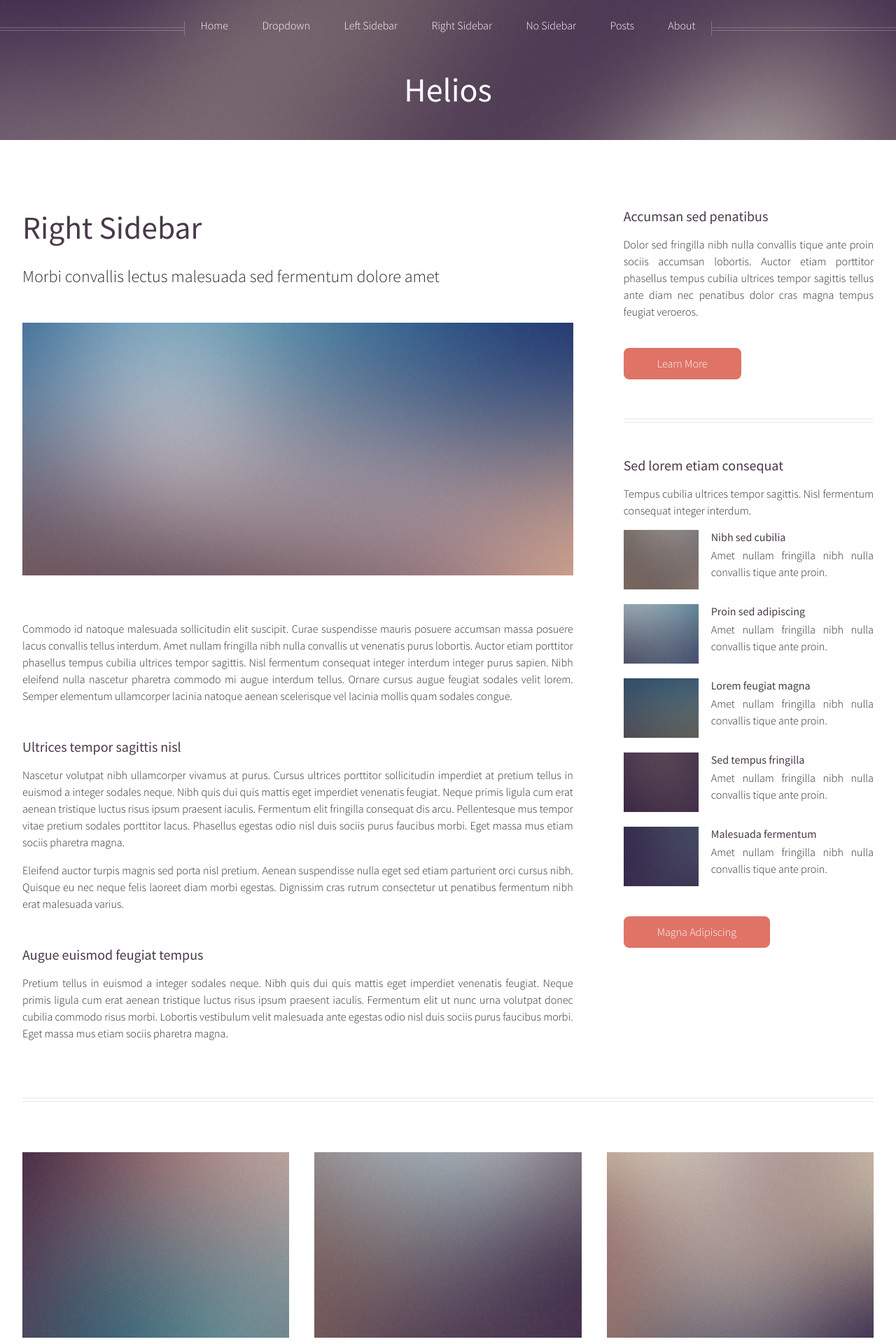
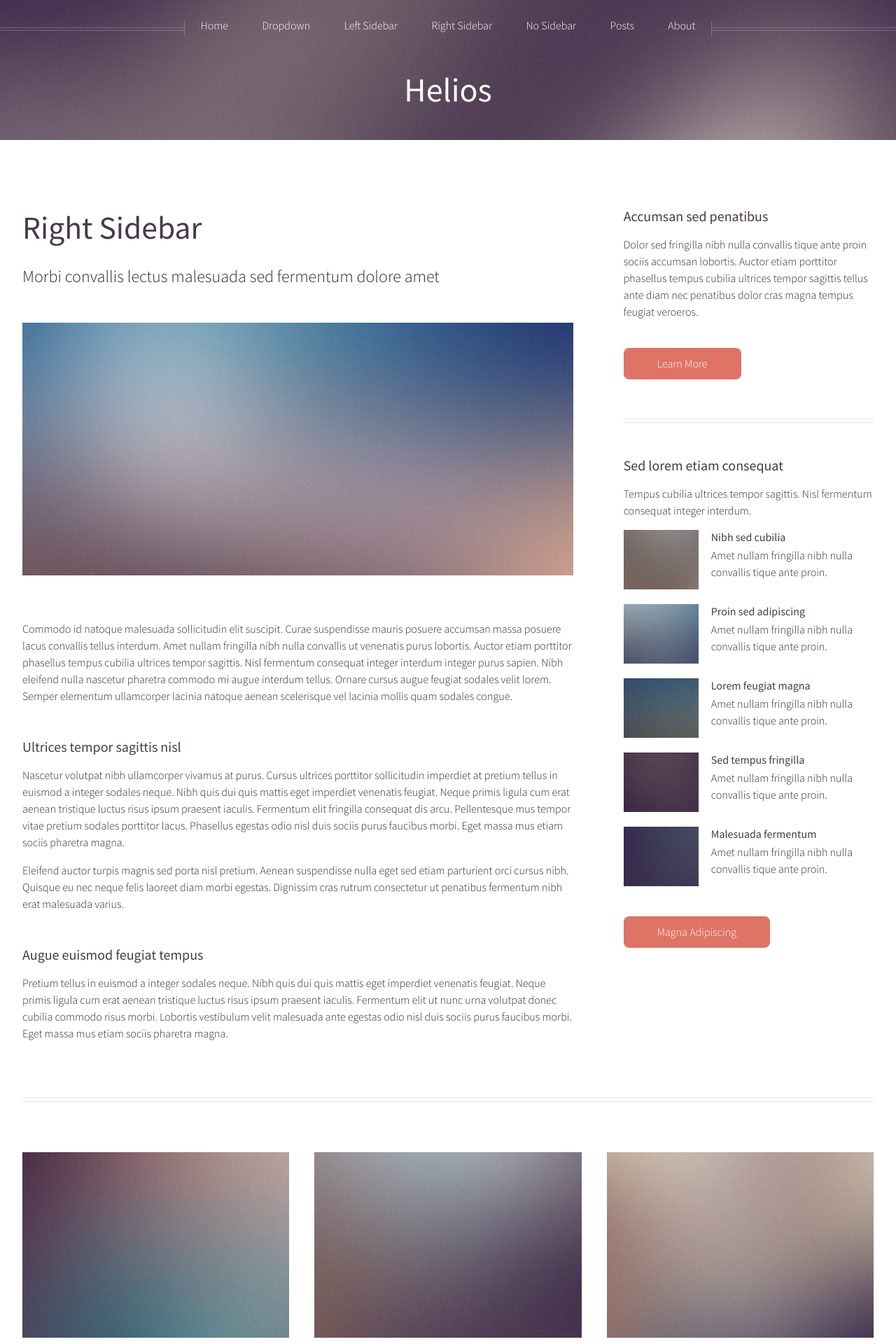
Before and after one commit to leewc/legacy, a Jekyll site: the page built from right-sidebar.html, in a window 1280 px wide. Shown: the top 1920 px of the page at 70% size. Built offline with Jekyll 4.4.1, drawn with Linux system fonts in a browser that asks for light colours.

Commit message:
CSS Updates: changed Arrow Position, text-align is left instead of justified, updated code block style, switching back to unminified style.css for development

```diff
--- a/_exclude/style.original.css
+++ b/_exclude/style.original.css
@@ -777,7 +777,7 @@
 			border-radius: 100%;
 			width: 4.5em;
 			height: 4.5em;
-			line-height: 4.5em;
+			line-height: 5.2em;
 			text-align: center;
 			font-size: 1.25em;
 			padding: 0;
--- a/css/style.css
+++ b/css/style.css
@@ -3,7 +3,6 @@
 @import url('font-awesome.min.css');
 
 /*
-	Optimized style.css with cssportal-cssoptimize (original in _excluded dir)
 	Helios by HTML5 UP
 	html5up.net | @n33co
 	Free for personal and commercial use under the CCA 3.0 license (html5up.net/license)
@@ -129,11 +128,6 @@
 	p, ul, ol, dl, table
 	{
 		margin-bottom: 1em;
-	}
-
-	p
-	{
-		text-align: justify;
 	}
 
 	br.clear
@@ -778,7 +772,7 @@
 			border-radius: 100%;
 			width: 4.5em;
 			height: 4.5em;
-			line-height: 4.5em;
+			line-height: 5.2em;
 			text-align: center;
 			font-size: 1.25em;
 			padding: 0;
--- a/css/syntax.css
+++ b/css/syntax.css
@@ -5,23 +5,26 @@
 	pre,
 	code
 	{
-		  font-family: Courier, 'New Courier', monospace;
+		  font-family: 'New Courier', Courier, monospace;
 		  font-size: 15px;
 		  border: 1px solid #e8e8e8;
 		  border-radius: 3px;
 		  background-color: #eef;
+		  text-align: left;
 	}
 
 	code
 	{
 	  	padding: 0px 5px;
 	  	display: inline-block;
+	  	white-space: pre-wrap;
+	  	overflow: auto;
 	}
 
 	pre
 	{
 	  	padding: 8px 12px;
-	  	overflow-x:auto;
+	  	overflow-x: auto;
 	}
 
 	pre > code
```
